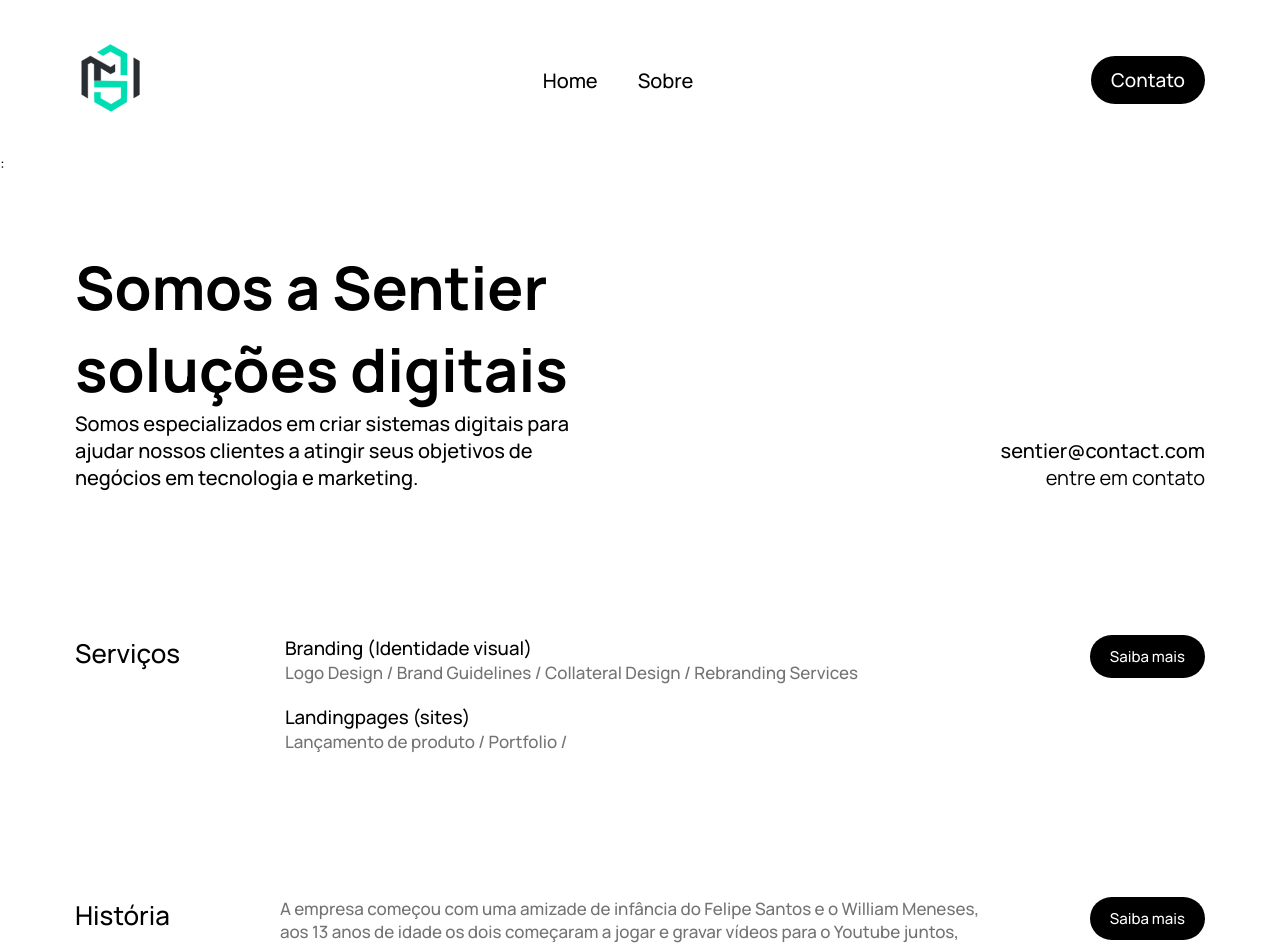
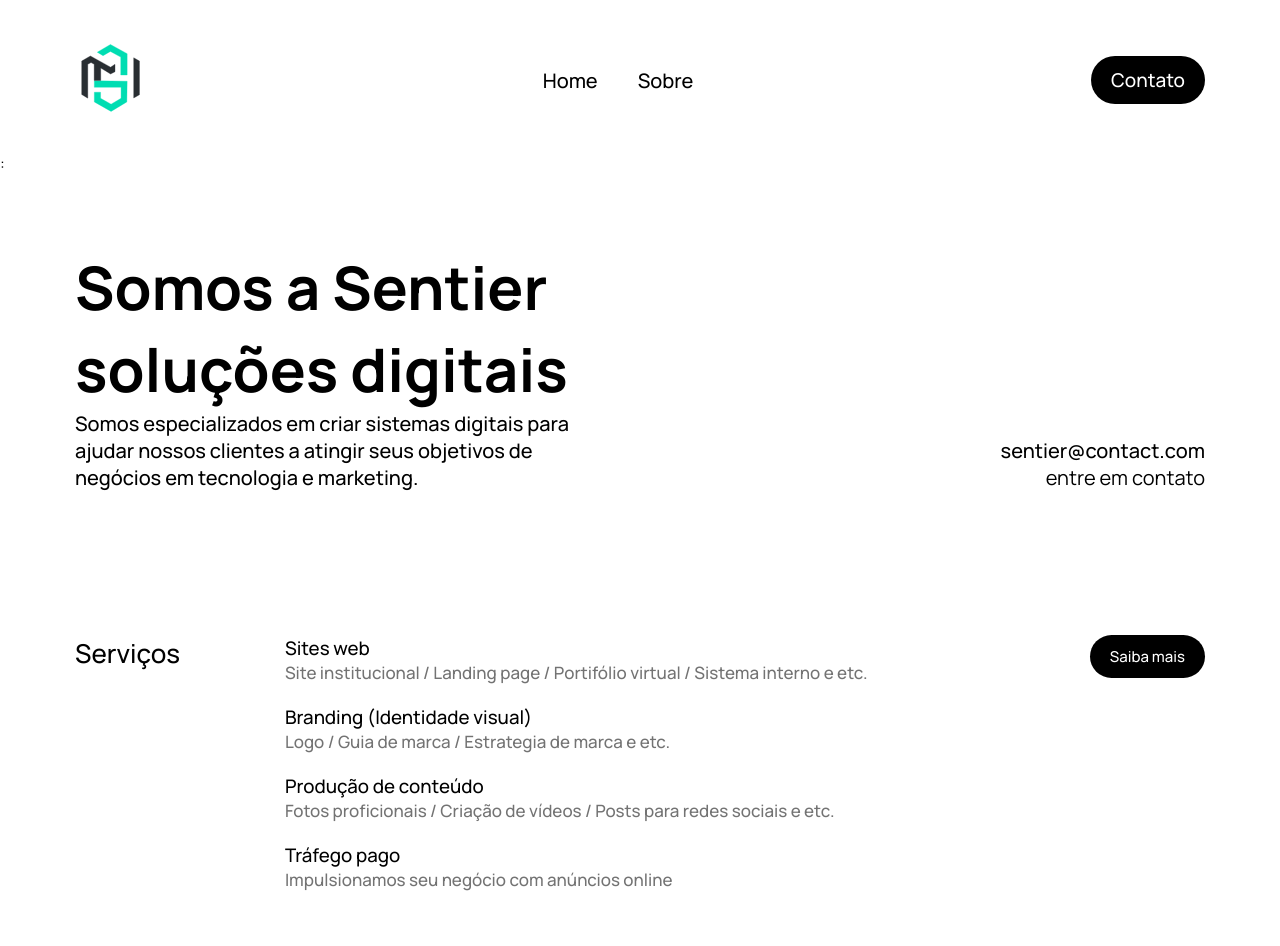
Before and after one commit to Tiodevs/SentierFrontend, a Next.js app: page / in a window 1280 px wide. Shown: the top 946 px of the page. Built offline with nearby package versions, Linux system fonts and the light colour scheme; no server answers.

Commit message:
feat(home): mudando a copy

```diff
--- a/src/app/page.tsx
+++ b/src/app/page.tsx
@@ -71,18 +71,29 @@ export default function Home() {
 
                     <div className={styles.sectionmeio}>
                         <div className={styles.sectiontext}>
-                            <h3>Branding (Identidade visual)</h3>
-                            <p>Logo Design / Brand Guidelines / Collateral Design / Rebranding Services</p>
+                            <h3>Sites web</h3>
+                            <p>Site institucional / Landing page / Portifólio virtual / Sistema interno e etc.</p>
                         </div>
 
                         <div className={styles.sectiontext}>
-                            <h3>Landingpages (sites)</h3>
-                            <p>Lançamento de produto / Portfolio / </p>
+                            <h3>Branding (Identidade visual)</h3>
+                            <p>Logo / Guia de marca / Estrategia de marca e etc.</p>
                         </div>
+
+                        <div className={styles.sectiontext}>
+                            <h3>Produção de conteúdo</h3>
+                            <p>Fotos proficionais / Criação de vídeos / Posts para redes sociais e etc.</p>
+                        </div>
+
+                        <div className={styles.sectiontext}>
+                            <h3>Tráfego pago</h3>
+                            <p>Impulsionamos seu negócio com anúncios online</p>
+                        </div>
+
 
                     </div>
 
-                    <a href="/">Saiba mais</a>
+                    <a href="/contato">Saiba mais</a>
                 </section>
 
                 <section className={styles.section}>
@@ -116,7 +127,7 @@ export default function Home() {
 
                     </div>
 
-                    <a href="/">Saiba mais</a>
+                    <a href="/contato">Saiba mais</a>
                 </section>
 
                 <section className={styles.section}>
@@ -145,7 +156,7 @@ export default function Home() {
 
                     </div>
 
-                    <a href="/">Saiba mais</a>
+                    <a href="/contato">Saiba mais</a>
                 </section>
 
             </main >
```
